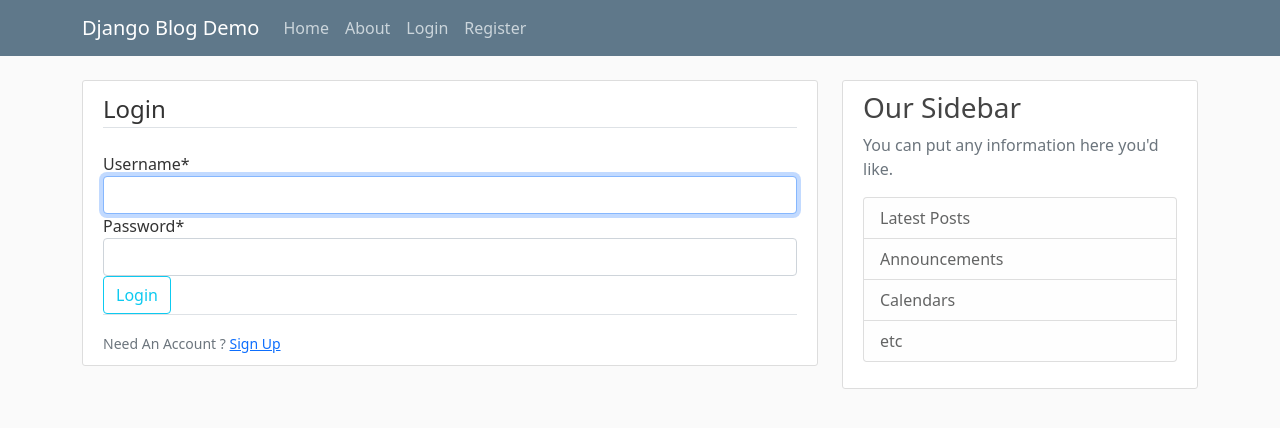
After one commit to yen-tingLin/django-post, a Django app: page /blog/login/ in a window 1280 px wide. The commit adds this page. Shown: the top 428 px of the page. Run offline with Django 3.2, Linux system fonts and the light colour scheme; some libraries are stand-ins or nearby versions.

Commit message:
login/logout system & login-required profile

```diff
--- a/My_Project/settings.py
+++ b/My_Project/settings.py
@@ -123,3 +123,7 @@
 STATIC_URL = '/static/'
 
 CRISPY_TEMPLATE_PACK = 'bootstrap4'
+
+LOGIN_REDIRECT_URL = 'blog-home'
+# for login_required in profile page
+LOGIN_URL = 'blog-login'
--- a/blog/templates/blog/base.html
+++ b/blog/templates/blog/base.html
@@ -35,8 +35,13 @@
 	        </div>
 	        <!-- Navbar Right Side -->
 	        <div class="navbar-nav">
-	          <a class="nav-item nav-link" href="#">Login</a>
-	          <a class="nav-item nav-link" href="{% url 'blog-register' %}">Register</a>
+	        	{% if user.is_authenticated %}
+	        		<a class="nav-item nav-link" href="{% url 'blog-profile' %}">Profile</a>
+	          		<a class="nav-item nav-link" href="{% url 'blog-logout' %}">Logout</a>
+	          	{% else %}
+	          		<a class="nav-item nav-link" href="{% url 'blog-login' %}">Login</a>
+	          		<a class="nav-item nav-link" href="{% url 'blog-register' %}">Register</a>
+	          	{% endif %}
 	        </div>
 	      </div>
 	    </div>
--- a/blog/urls.py
+++ b/blog/urls.py
@@ -1,9 +1,13 @@
 from django.urls import path
 from . import views
 from users import views as user_views
+from django.contrib.auth import views as auth_views
 
 urlpatterns = [
     path('', views.home, name='blog-home'),
     path('about/', views.about, name='blog-about'),
-    path('register/', user_views.register, name='blog-register')
+    path('register/', user_views.register, name='blog-register'),
+    path('login/', auth_views.LoginView.as_view(template_name='users/login.html'), name='blog-login'),
+    path('logout/', auth_views.LogoutView.as_view(template_name='users/logout.html'), name='blog-logout'),
+    path('profile/', user_views.profile, name='blog-profile'),
 ]
--- /dev/null
+++ b/users/templates/users/login.html
@@ -0,0 +1,21 @@
+{% extends "blog/base.html" %}
+{% load crispy_forms_tags %}
+{% block content %}
+	<div class="content-section">
+		<form method="POST">
+			{% csrf_token %}
+			<fieldset class="form-group">
+				<legend class="border-bottom mb-4">Login</legend>
+				{{ form|crispy }}
+			</fieldset>
+			<div class="form-group">
+				<button class="btn btn-outline-info" type="submit">Login</button>
+			</div>
+		</form>
+		<div class="border-top pt-3">
+			<small class="text-muted">
+				Need An Account ? <a class="ml-2" href="{% url 'blog-register' %}">Sign Up</a>
+			</small>
+		</div>
+	</div>
+{% endblock content %}
```
Also changed, not shown: users/templates/users/logout.html (added, +9 -0 lines), users/templates/users/profile.html (added, +7 -0 lines), users/views.py (+10 -3 lines), db.sqlite3.
